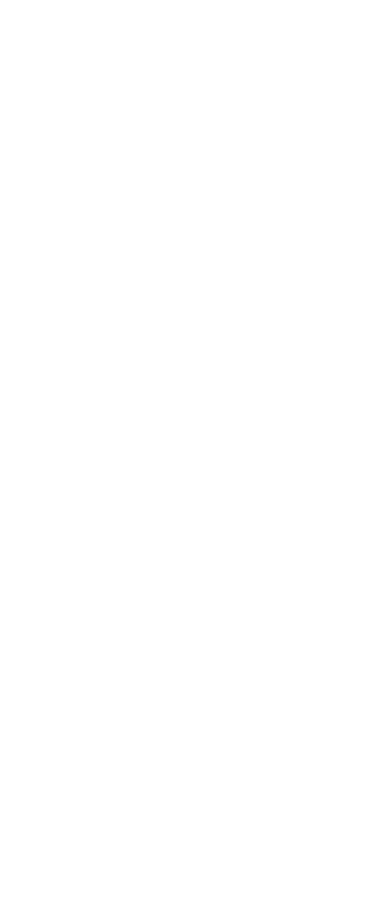
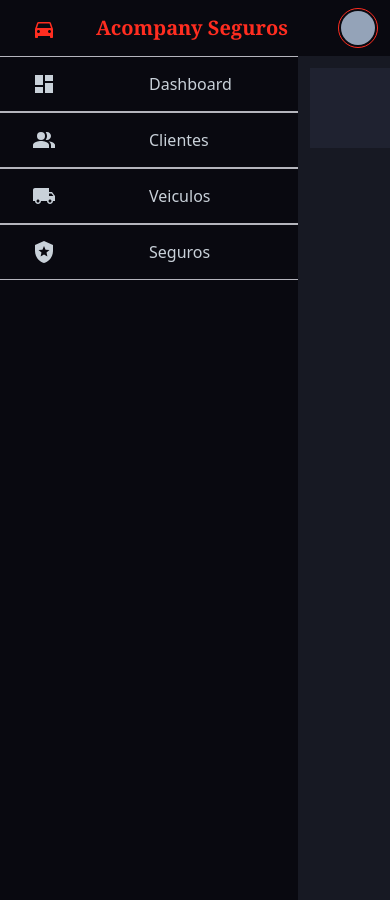
Before and after one commit to robert-office/dashboard-seguros, a React (Create React App) app in the folder frontend/: page / in a window 390 px wide. Before the commit the page ends 844 px from the top, so only its background shows below. Built offline with nearby package versions, Linux system fonts and the light colour scheme.

Commit message:
base do dashboard já realizado, apenas implementar responsividade no header e adicionar as paginas relativas aos itens correspodentes

```diff
--- a/frontend/src/App.tsx
+++ b/frontend/src/App.tsx
@@ -1,8 +1,7 @@
+import { Rotas } from "./Rotas";
 
 export const App = () => {
     return (
-        <>
-
-        </>
+        <Rotas/>
     );
 }
--- a/frontend/src/Rotas.tsx
+++ b/frontend/src/Rotas.tsx
@@ -3,13 +3,15 @@
     Routes,
     Route
 } from "react-router-dom";
+import { Home } from "./pages/home/Home";
 
 export const Rotas = () => {
     return (
         <BrowserRouter>
             <Routes>
+                <Route path="/" element={<Home/>} >
 
-
+                </Route>
             </Routes>
         </BrowserRouter>
     )
--- /dev/null
+++ b/frontend/src/components/container/Container.tsx
@@ -0,0 +1,11 @@
+interface ContainerProps {
+    children?: React.ReactNode;
+}
+
+export const Container = ( { children }: ContainerProps ) => {
+    return (
+        <section className="w-full ml-3 mt-3 p-10 bg-containerColor">
+            { children }
+        </section>
+    );
+}
--- /dev/null
+++ b/frontend/src/components/menuItens/MenuItens.tsx
@@ -0,0 +1,22 @@
+interface ImenuItens {
+    text: string,
+    children: React.ReactNode,
+    href: string
+}
+
+export const MenuItens = ({ text, children, href }: ImenuItens) => {
+    return (
+        <a href={href} className="w-full flex flex-row h-14 border-collapse border-y border-borderColor bg-primaryColor hover:bg-primaryColorHovered justify-between px-8 ">
+
+            <div style={{width: "50%"}} className="h-full flex">
+                {children}
+            </div>
+
+            <div style={{width: "50%"}} className="h-full flex">
+                <p className="text-fontColor text-left font-sans font-medium text-base self-center">
+                    {text}
+                </p>
+            </div>
+        </a>
+    )
+}
--- /dev/null
+++ b/frontend/src/components/userAvatar/UserAvatar.tsx
@@ -0,0 +1,9 @@
+export const UserAvatar = () => {
+    return (
+        <div className="h-10 w-10 self-center border border-secundaryColor p-0.5 rounded-full">
+            <div className="h-full w-full bg-slate-400 rounded-full">
+
+            </div>
+        </div>
+    );
+}
--- a/frontend/src/index.css
+++ b/frontend/src/index.css
@@ -17,3 +17,7 @@
 html {
     scroll-behavior: smooth;
 }
+
+body, html {
+    background-color: #171923;
+}
--- /dev/null
+++ b/frontend/src/layouts/Header.tsx
@@ -0,0 +1,21 @@
+import DirectionsCarIcon from '@mui/icons-material/DirectionsCar';
+import { UserAvatar } from '../components/userAvatar/UserAvatar';
+
+export const Header = () => {
+    return (
+        <header className="relative bg-primaryColor h-14 w-full flex flex-row">
+            <nav className="relative w-80 flex justify-between px-8">
+                <div className='relative w-auto self-center'>
+                    <DirectionsCarIcon sx={{ color: "#FF2D20" }} />
+                </div>
+                <div className='relative w-auto self-center'>
+                    <p className='text-xl font-semibold font-serif text-secundaryColor'> Acompany Seguros </p>
+                </div>
+            </nav>
+
+            <div className='ml-auto mr-3 my-auto'>
+                <UserAvatar />
+            </div>
+        </header>
+    );
+}
--- /dev/null
+++ b/frontend/src/layouts/baseLayout/BaseLayout.tsx
@@ -0,0 +1,58 @@
+import { Header } from "../Header";
+import { MenuItens } from "../../components/menuItens/MenuItens";
+
+import PeopleAltIcon from '@mui/icons-material/PeopleAlt';
+import DashboardIcon from '@mui/icons-material/Dashboard';
+import LocalShippingIcon from '@mui/icons-material/LocalShipping';
+import LocalPoliceIcon from '@mui/icons-material/LocalPolice';
+import { Container } from "../../components/container/Container";
+
+interface LayoutProps {
+    children?: React.ReactNode;
+}
+
+const menus = [
+    {
+        text: "Dashboard",
+        href: "#",
+        icon: <DashboardIcon className="self-center" sx={{ color: "#C9D1D9" }} />
+    },
+    {
+        text: "Clientes",
+        href: "#",
+        icon: <PeopleAltIcon className="self-center" sx={{ color: "#C9D1D9" }} />
+    },
+    {
+        text: "Veiculos",
+        href: "#",
+        icon: <LocalShippingIcon className="self-center" sx={{ color: "#C9D1D9" }} />
+    },
+    {
+        text: "Seguros",
+        href: "#",
+        icon: <LocalPoliceIcon className="self-center" sx={{ color: "#C9D1D9" }} />
+    }
+]
+
+export const BaseLayout = ({ children }: LayoutProps) => {
+    return (
+        <>
+            <Header />
+
+            <main className="w-full flex flex-row">
+                <aside className="relative w-80 h-screen bg-primaryColor overflow-y-scroll">
+                    <div className='relative w-full h-full flex flex-col'>
+                        {menus.map((menuItem, id) => {
+                            return <MenuItens key={id} text={menuItem.text} href={menuItem.href} > {menuItem.icon} </MenuItens>
+                        })}
+                    </div>
+                </aside>
+                <section className="relative">
+                    <Container>
+                        { children }
+                    </Container>
+                </section>
+            </main>
+        </>
+    );
+}
--- /dev/null
+++ b/frontend/src/pages/home/Home.tsx
@@ -0,0 +1,12 @@
+import { BaseLayout } from "../../layouts/baseLayout/BaseLayout";
+
+
+export const Home = () => {
+    return (
+        <>
+            <BaseLayout>
+
+            </BaseLayout>
+        </>
+    );
+}
--- a/frontend/tailwind.config.js
+++ b/frontend/tailwind.config.js
@@ -7,7 +7,14 @@
   theme: {
     extend: {
       colors: {
-        ...colors
+        ...colors,
+        primaryColor: "#090910",
+        primaryColorHovered: "#12121F",
+        secundaryColor:  "#FF2D20",
+        containerColor: "#1F2230",
+        bodyColor: "#171923",
+        borderColor: "#B5B5BD",
+        fontColor: "#C9D1D9"
       }
     },
   },
```
